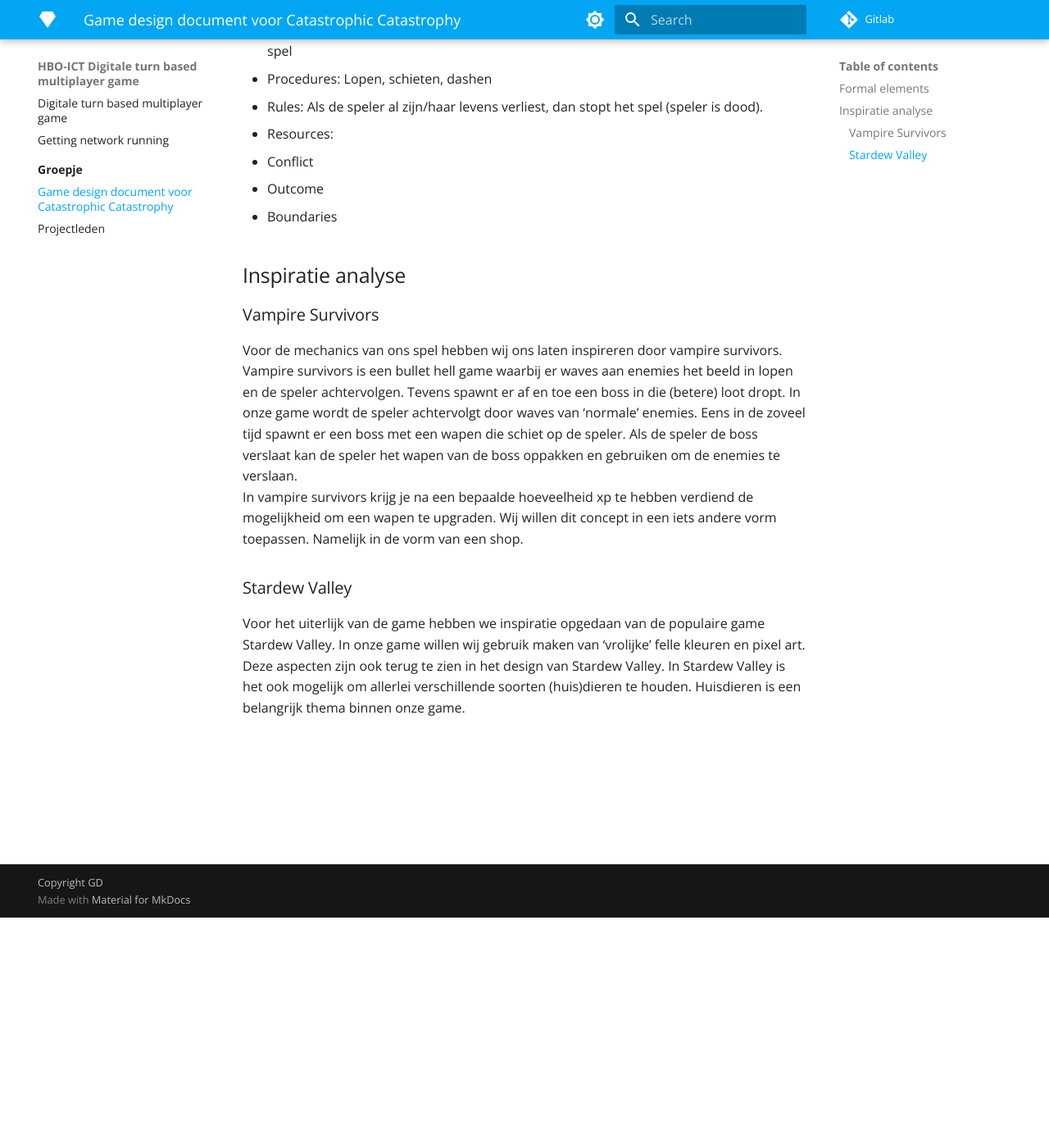
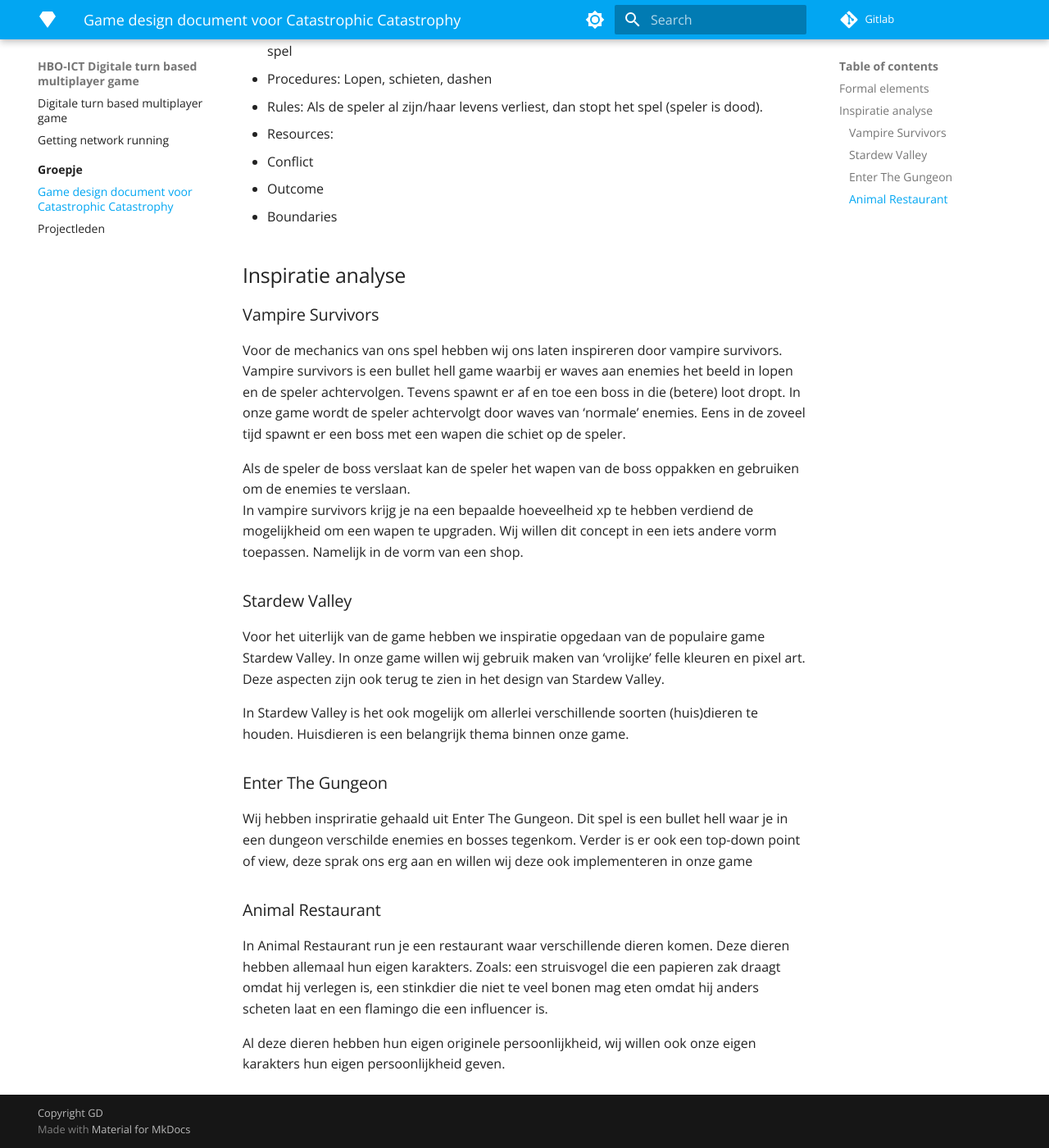
Before and after one commit to Doortje-Geuze/catastrophic-catastrophe, an MkDocs documentation site: the page built from docs/Groepje/Game-design.md, in a window 1280 px wide and 1400 px high, scrolled down 281 px. Shown: the whole window at 82% size. Built offline with MkDocs 1.6.1 and Material for MkDocs 9.7.7, drawn with Linux system fonts in a browser that asks for light colours; nearby versions of some CDN libraries; library files that are not in the unit come from our copies.

Commit message:
inspiratie analyse toegevoegd

```diff
--- a/docs/Groepje/Game-design.md
+++ b/docs/Groepje/Game-design.md
@@ -12,8 +12,22 @@
 
 ## Inspiratie analyse
 ### Vampire Survivors
-Voor de mechanics van ons spel hebben wij ons laten inspireren door vampire survivors. Vampire survivors is een bullet hell game waarbij er waves aan enemies het beeld in lopen en de speler achtervolgen. Tevens spawnt er af en toe een boss in die (betere) loot dropt. In onze game wordt de speler achtervolgt door waves van 'normale' enemies. Eens in de zoveel tijd spawnt er een boss met een wapen die schiet op de speler. Als de speler de boss verslaat kan de speler het wapen van de boss oppakken en gebruiken om de enemies te verslaan.
+Voor de mechanics van ons spel hebben wij ons laten inspireren door vampire survivors. Vampire survivors is een bullet hell game waarbij er waves aan enemies het beeld in lopen en de speler achtervolgen. Tevens spawnt er af en toe een boss in die (betere) loot dropt. In onze game wordt de speler achtervolgt door waves van 'normale' enemies. Eens in de zoveel tijd spawnt er een boss met een wapen die schiet op de speler.
+
+Als de speler de boss verslaat kan de speler het wapen van de boss oppakken en gebruiken om de enemies te verslaan.
 In vampire survivors krijg je na een bepaalde hoeveelheid xp te hebben verdiend de mogelijkheid om een wapen te upgraden. Wij willen dit concept in een iets andere vorm toepassen. Namelijk in de vorm van een shop.
 
 ### Stardew Valley
-Voor het uiterlijk van de game hebben we inspiratie opgedaan van de populaire game Stardew Valley. In onze game willen wij gebruik maken van 'vrolijke' felle kleuren en pixel art. Deze aspecten zijn ook terug te zien in het design van Stardew Valley. In Stardew Valley is het ook mogelijk om allerlei verschillende soorten (huis)dieren te houden. Huisdieren is een belangrijk thema binnen onze game.
+Voor het uiterlijk van de game hebben we inspiratie opgedaan van de populaire game Stardew Valley. In onze game willen wij gebruik maken van 'vrolijke' felle kleuren en pixel art. Deze aspecten zijn ook terug te zien in het design van Stardew Valley.
+
+In Stardew Valley is het ook mogelijk om allerlei verschillende soorten (huis)dieren te houden. Huisdieren is een belangrijk thema binnen onze game.
+
+### Enter The Gungeon
+Wij hebben inspriratie gehaald uit Enter The Gungeon. Dit spel is een bullet hell waar je in een dungeon verschilde enemies en bosses tegenkom. Verder is er ook een top-down point of view, deze sprak ons erg aan en willen wij deze ook implementeren in onze game
+
+
+### Animal Restaurant
+
+In Animal Restaurant run je een restaurant waar verschillende dieren komen. Deze dieren hebben allemaal hun eigen karakters. Zoals: een struisvogel die een papieren zak draagt omdat hij verlegen is, een stinkdier die niet te veel bonen mag eten omdat hij anders scheten laat en een flamingo die een influencer is.
+
+Al deze dieren hebben hun eigen originele persoonlijkheid, wij willen ook onze eigen karakters hun eigen persoonlijkheid geven.
```
